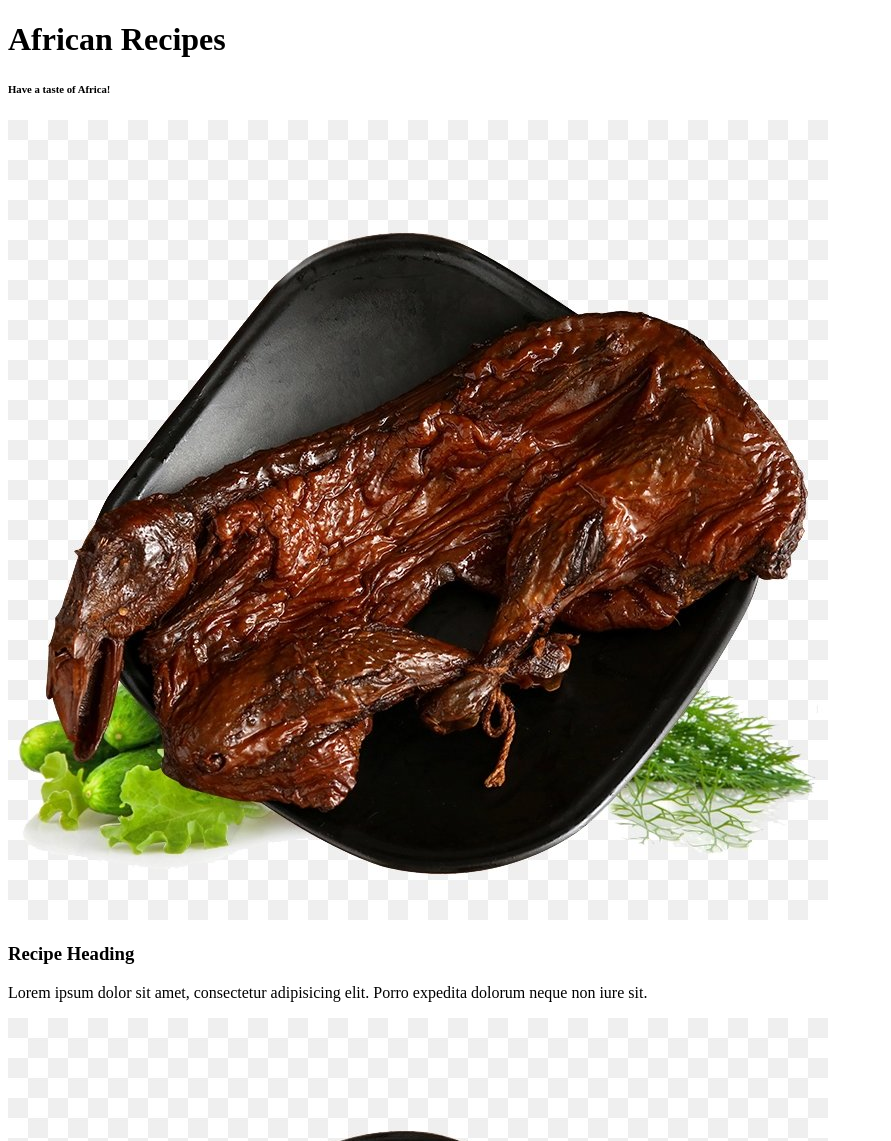
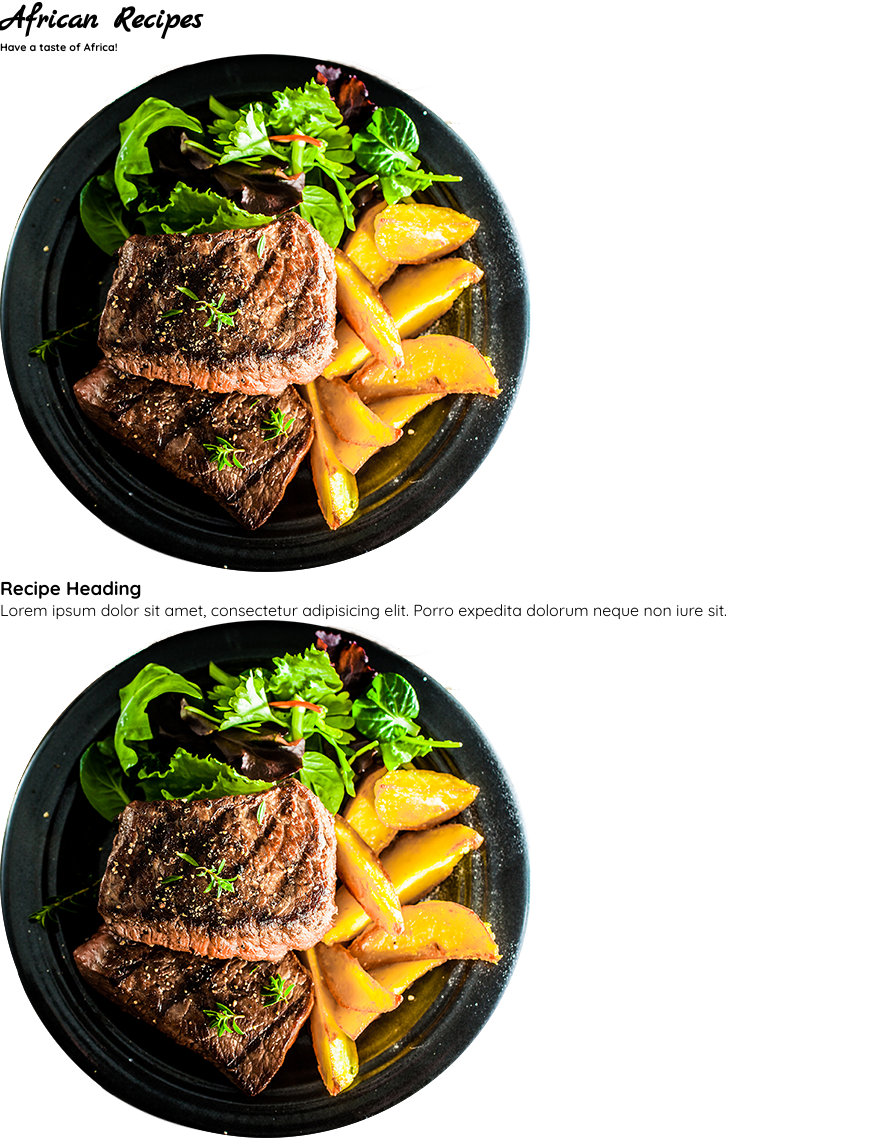
Before and after one commit to mururi/Taste_of_Africa, a plain HTML site: page index.html in a window 1280 px wide. Shown: the top 1141 px of the page, without its empty margins (0-891 px from the left). Drawn offline with Linux system fonts and the light colour scheme.

Commit message:
Add styling to the heading

```diff
--- a/index.html
+++ b/index.html
@@ -13,21 +13,21 @@
     <h6>Have a taste of Africa!</h6>
     <div class="recipes">
       <div class="recipe-image">
-        <img src="images/duck-food-png-favpng-6ynSadFbhgYZzhxQeWKhD0V6U.jpg" alt="plate of food">
+        <img src="images/139203-food-plate-top-nutrition-view.png" alt="plate of food">
       </div>
       <h3>Recipe Heading</h3>
       <p>Lorem ipsum dolor sit amet, consectetur adipisicing elit. Porro expedita dolorum neque non iure sit.</p>
     </div>
     <div class="recipes">
       <div class="recipe-image">
-        <img src="images/duck-food-png-favpng-6ynSadFbhgYZzhxQeWKhD0V6U.jpg" alt="plate of food">
+        <img src="images/139203-food-plate-top-nutrition-view.png" alt="plate of food">
       </div>
       <h3>Recipe Heading</h3>
       <p>Lorem ipsum dolor sit amet, consectetur adipisicing elit. Porro expedita dolorum neque non iure sit.</p>
     </div>
     <div class="recipes">
       <div class="recipe-image">
-        <img src="images/duck-food-png-favpng-6ynSadFbhgYZzhxQeWKhD0V6U.jpg" alt="plate of food">
+        <img src="images/139203-food-plate-top-nutrition-view.png" alt="plate of food">
       </div>
       <h3>Recipe Heading</h3>
       <p>Lorem ipsum dolor sit amet, consectetur adipisicing elit. Porro expedita dolorum neque non iure sit.</p>
--- a/style.css
+++ b/style.css
@@ -0,0 +1,12 @@
+@import url('https://fonts.googleapis.com/css2?family=Marck+Script&family=Quicksand:wght@300;400;500;600;700&display=swap');
+
+* {
+  box-sizing: border-box;
+  margin: 0;
+  padding: 0;
+  font-family: 'Quicksand', sans-serif;
+}
+
+.container h1 {
+  font-family: 'Marck Script', cursive;
+}
```
Also changed, not shown: images/139203-food-plate-top-nutrition-view.png (added), images/heading.png (added).
